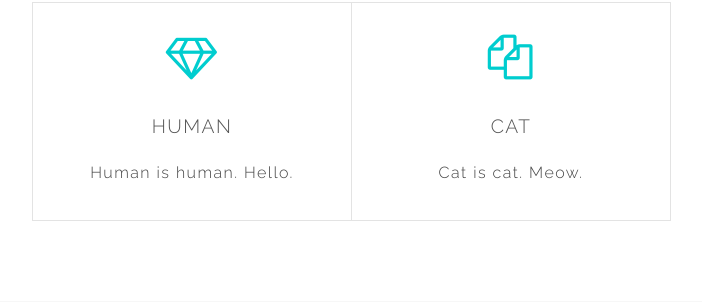
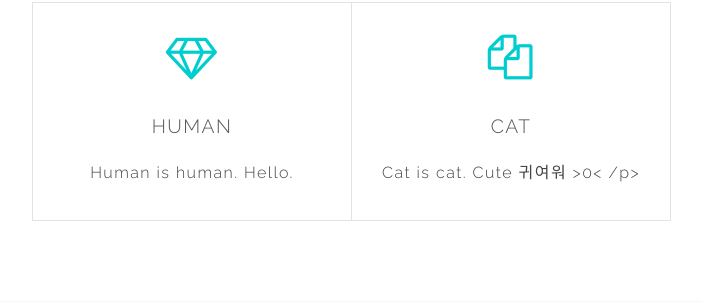
Before and after one commit to sunghohoho/my-argocd, a Django app: page /humancat/ in a window 1280 px wide. Shown: the part 811-1113 px from the top of the page, without its empty margins (288-990 px from the left). Run offline with Django 4.2, Linux system fonts and the light colour scheme.

Commit message:
mopdify index

```diff
--- a/source/humancat-frontend/gitops/humancat/templates/humancat/index.html
+++ b/source/humancat-frontend/gitops/humancat/templates/humancat/index.html
@@ -39,7 +39,7 @@
 						<div class="feature">
 							<i class="fa fa-copy"></i>
 							<h3>Cat</h3>
-							<p>Cat is cat. Meow.</p>
+							<p>Cat is cat. Cute 귀여워 >0< /p>
 						</div>
 					</div>
 				</div>
```
